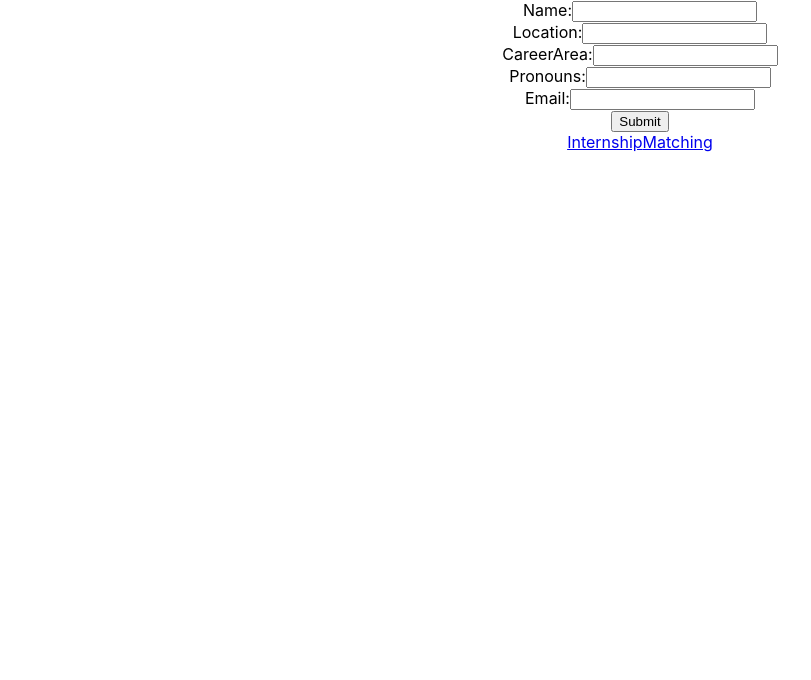
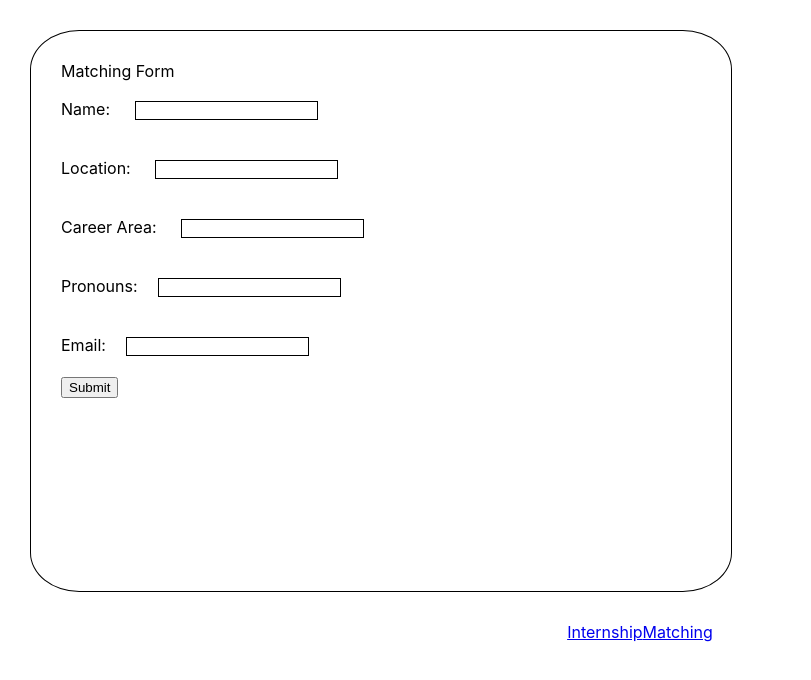
Before and after one commit to anjalisamavedam/sprout-technica-2022, a React (Create React App) app in the folder my-app/: page /matching in a window 1280 px wide. Shown: the top 680 px of the page, without its empty margins (0-811 px from the left). Built offline with nearby package versions, Linux system fonts and the light colour scheme.

Commit message:
matching form

```diff
--- /dev/null
+++ b/my-app/src/components/matching/Matching.css
@@ -0,0 +1,17 @@
+input[type=text] {
+    border-color: lightgray;
+    border: solid 1px;
+    margin: 20px;
+
+}
+
+.container {
+    border: solid 1px;
+    width: 50%;
+    text-align: left;
+    padding: 30px;
+    border-radius: 7%;
+    height: 500px;
+    margin: 30px;
+
+}
--- a/my-app/src/components/matching/Matching.jsx
+++ b/my-app/src/components/matching/Matching.jsx
@@ -1,5 +1,6 @@
 import React from 'react';
 import MatchingForm from './MatchingForm';
+import './Matching.css'
 
 const Matching = () => {
     return (
--- a/my-app/src/components/matching/MatchingForm.jsx
+++ b/my-app/src/components/matching/MatchingForm.jsx
@@ -15,12 +15,32 @@ class MatchingForm extends React.Component {
             interests: ''
         };
 
-        this.handleChange = this.handleChange.bind(this);
         this.handleSubmit = this.handleSubmit.bind(this);
+        this.setName = this.setName.bind(this);
+        this.setLocation = this.setLocation.bind(this);
+        this.setCareerArea = this.setCareerArea.bind(this);
+        this.setPronouns = this.setPronouns.bind(this);
+        this.setEmail = this.setEmail.bind(this);
     }
 
-    handleChange(event) {
-        this.setState({value: event.target.value});
+    setName(event) {
+        this.setState({name: event.target.value});
+    }
+
+    setLocation(event) {
+        this.setState({location: event.target.value})
+    }
+
+    setCareerArea(event) {
+        this.setState({careerArea: event.target.value})
+    }
+
+    setPronouns(event) {
+        this.setState({pronouns: event.target.value})
+    }
+
+    setEmail(event) {
+        this.setState({email: event.target.value})
     }
 
     handleSubmit(event) {
@@ -30,24 +50,31 @@ class MatchingForm extends React.Component {
 
     render() {
         return (
+            <div class="container">
+                <div class="title">Matching Form</div>
                 <form onSubmit={this.handleSubmit}>
-            <div> Name:
-              <input type="text" value={this.state.name} onChange={this.handleChange} />
+                    <div>
+                        <label>Name: </label>
+                        <input type="text" value={this.state.name} onChange={this.setName} />
                     </div>
-            <div> Location:
-              <input type="text" value={this.state.location} onChange={this.handleChange} />
+                    <div>
+                        <label>Location: </label>
+                        <input type="text" value={this.state.location} onChange={this.setLocation} />
                     </div>
-            <div> CareerArea:
-              <input type="text" value={this.state.careerArea} onChange={this.handleChange} />
+                    <div>
+                        <label>Career Area: </label>
+                        <input type="text" value={this.state.careerArea} onChange={this.setCareerArea} />
                     </div>
                     <div> Pronouns:
-              <input type="text" value={this.state.pronouns} onChange={this.handleChange} />
+                      <input type="text" value={this.state.pronouns} onChange={this.setPronouns} />
                     </div>
                     <div> Email:
-              <input type="text" value={this.state.email} onChange={this.handleChange} />
+                      <input type="text" value={this.state.email} onChange={this.setEmail} />
                     </div>
                     <input type="submit" value="Submit" />
                 </form>
+            </div>
+
         );
     }
 }
```
Lines whose indentation alone changed are shown as unchanged.
